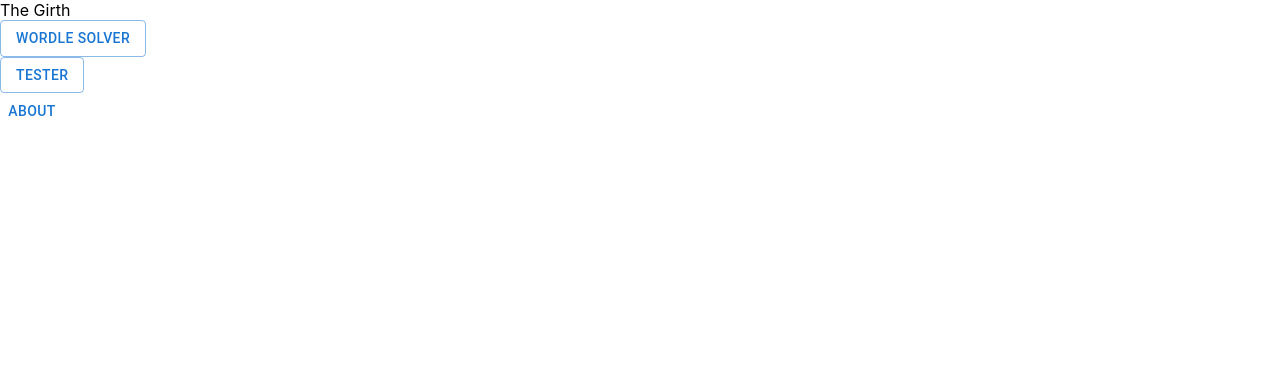
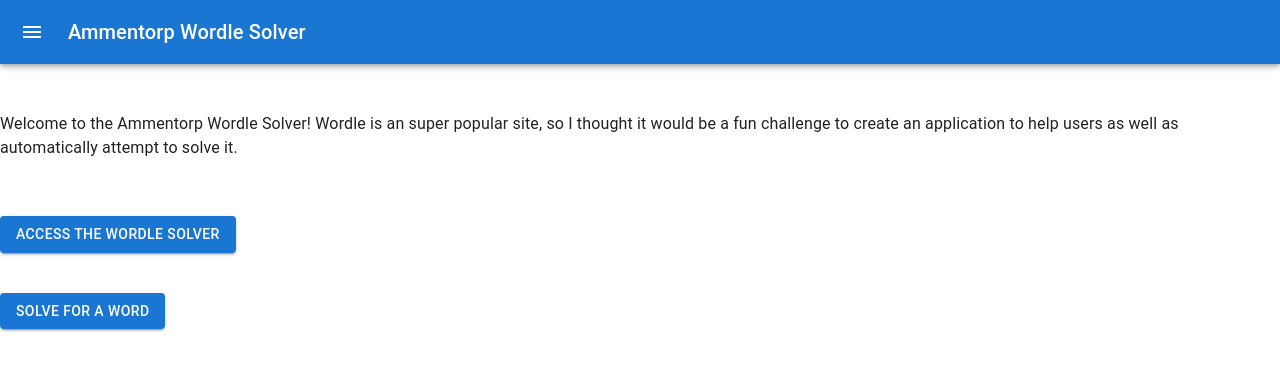
Before and after one commit to ammentorp2/WordleSolver, a React (Create React App) app in the folder frontend/: page / in a window 1280 px wide. Shown: the top 370 px of the page. Built offline with nearby package versions, Linux system fonts and the light colour scheme.

Commit message:
website redesign

```diff
--- a/frontend/package.json
+++ b/frontend/package.json
@@ -5,6 +5,7 @@
   "dependencies": {
     "@emotion/react": "^11.9.3",
     "@emotion/styled": "^11.9.3",
+    "@mui/icons-material": "^5.8.4",
     "@mui/material": "^5.8.4",
     "@testing-library/jest-dom": "^5.16.4",
     "@testing-library/react": "^13.3.0",
--- /dev/null
+++ b/frontend/src/components/Header.jsx
@@ -0,0 +1,149 @@
+import * as React from 'react';
+import { styled, useTheme } from '@mui/material/styles';
+import Box from '@mui/material/Box';
+import Drawer from '@mui/material/Drawer';
+import CssBaseline from '@mui/material/CssBaseline';
+import MuiAppBar from '@mui/material/AppBar';
+import Toolbar from '@mui/material/Toolbar';
+import List from '@mui/material/List';
+import Typography from '@mui/material/Typography';
+import Divider from '@mui/material/Divider';
+import IconButton from '@mui/material/IconButton';
+import MenuIcon from '@mui/icons-material/Menu';
+import ChevronLeftIcon from '@mui/icons-material/ChevronLeft';
+import ChevronRightIcon from '@mui/icons-material/ChevronRight';
+import ListItem from '@mui/material/ListItem';
+import ListItemButton from '@mui/material/ListItemButton';
+import ListItemIcon from '@mui/material/ListItemIcon';
+import ListItemText from '@mui/material/ListItemText';
+import AutoAwesomeIcon from '@mui/icons-material/AutoAwesome';
+import BoltIcon from '@mui/icons-material/Bolt';
+import { useNavigate } from "react-router-dom";
+
+const drawerWidth = 240;
+
+const Main = styled('main', { shouldForwardProp: (prop) => prop !== 'open' })(
+  ({ theme, open }) => ({
+    flexGrow: 1,
+    padding: theme.spacing(3),
+    transition: theme.transitions.create('margin', {
+      easing: theme.transitions.easing.sharp,
+      duration: theme.transitions.duration.leavingScreen,
+    }),
+    marginLeft: `-${drawerWidth}px`,
+    ...(open && {
+      transition: theme.transitions.create('margin', {
+        easing: theme.transitions.easing.easeOut,
+        duration: theme.transitions.duration.enteringScreen,
+      }),
+      marginLeft: 0,
+    }),
+  }),
+);
+
+const AppBar = styled(MuiAppBar, {
+  shouldForwardProp: (prop) => prop !== 'open',
+})(({ theme, open }) => ({
+  transition: theme.transitions.create(['margin', 'width'], {
+    easing: theme.transitions.easing.sharp,
+    duration: theme.transitions.duration.leavingScreen,
+  }),
+  ...(open && {
+    width: `calc(100% - ${drawerWidth}px)`,
+    marginLeft: `${drawerWidth}px`,
+    transition: theme.transitions.create(['margin', 'width'], {
+      easing: theme.transitions.easing.easeOut,
+      duration: theme.transitions.duration.enteringScreen,
+    }),
+  }),
+}));
+
+const DrawerHeader = styled('div')(({ theme }) => ({
+  display: 'flex',
+  alignItems: 'center',
+  padding: theme.spacing(0, 1),
+  // necessary for content to be below app bar
+  ...theme.mixins.toolbar,
+  justifyContent: 'flex-end',
+}));
+
+export const Header = () => {
+    let navigate = useNavigate();
+  const theme = useTheme();
+  const [open, setOpen] = React.useState(false);
+
+  const handleDrawerOpen = () => {
+    setOpen(true);
+  };
+
+  const handleDrawerClose = () => {
+    setOpen(false);
+  };
+
+  return (
+    <Box sx={{ display: 'flex' }}>
+      <CssBaseline />
+      <AppBar position="fixed" open={open}>
+        <Toolbar>
+          <IconButton
+            color="inherit"
+            aria-label="open drawer"
+            onClick={handleDrawerOpen}
+            edge="start"
+            sx={{ mr: 2, ...(open && { display: 'none' }) }}
+          >
+            <MenuIcon />
+          </IconButton>
+          <Typography variant="h6" noWrap component="div">
+            Ammentorp Wordle Solver
+          </Typography>
+        </Toolbar>
+      </AppBar>
+      <Drawer
+        sx={{
+          width: drawerWidth,
+          flexShrink: 0,
+          '& .MuiDrawer-paper': {
+            width: drawerWidth,
+            boxSizing: 'border-box',
+          },
+        }}
+        variant="persistent"
+        anchor="left"
+        open={open}
+      >
+        <DrawerHeader>
+          <IconButton onClick={handleDrawerClose}>
+            {theme.direction === 'ltr' ? <ChevronLeftIcon /> : <ChevronRightIcon />}
+          </IconButton>
+        </DrawerHeader>
+        <Divider />
+        <List>
+            <ListItem key={'Guided Solve'} disablePadding onClick={() => navigate('/solve')}>
+            <ListItemButton>
+                <ListItemIcon>
+                    <BoltIcon />
+                </ListItemIcon>
+                <ListItemText primary={'Guided Solve'} />
+              </ListItemButton>
+            </ListItem>
+
+            <ListItem key={'Solve for Word'} disablePadding onClick={() => navigate('/test')}>
+            <ListItemButton>
+                <ListItemIcon>
+                    <AutoAwesomeIcon />
+                </ListItemIcon>
+                <ListItemText primary={'Auto Solve for Word'} />
+              </ListItemButton>
+            </ListItem>
+        </List>
+        <Divider />
+            <List>
+            </List>
+      </Drawer>
+      <Main open={open}>
+        <DrawerHeader />
+      </Main>
+    </Box>
+  );
+}
--- a/frontend/src/components/WordleSolver.jsx
+++ b/frontend/src/components/WordleSolver.jsx
@@ -1,6 +1,7 @@
 import React from 'react';
 import { useState } from 'react';
-import { Button, Grid, Box, TextField, Typography } from "@mui/material"
+import { Button, Grid, Box, TextField, Typography,Tooltip ,IconButton  } from "@mui/material"
+import HelpIcon  from '@mui/icons-material/Help';
 import { initSolver, processFeedback } from '../API/solverAPI';
 
 // user wordle solver
@@ -10,7 +11,7 @@
     // number of guesses used
     const [guesses,setGuesses] = useState(0);
     // current guess
-    const [guess,setGuess] = useState("");
+    const [guess,setGuess] = useState("guess");
     // feedback on guess
     const [feedback,setFeedback] = useState("wwwww");
 
@@ -72,12 +73,12 @@
 
 
         try{
-            processFeedback(guess,feedback).then((response) => {
+            processFeedback(guess.toLowerCase(),feedback).then((response) => {
                 if(response !== null && response.status === 200){
                     // word not in dict
                     if(response.data.status === 2){
                         alert("Word not in dictionary. Try again")
-                        setGuess('')
+                        setGuess('guess')
                         setFeedback("wwwww")
                         setPastGuesses(pastGuesses.splice(-1))
                         setPastFeedbacks(pastFeedbacks.splice(-1))
@@ -219,18 +220,21 @@
             <div>
             <Grid container direction={'column'} spacing={5}>
                 <Grid item>
-                    <header>
-                        Wordle Solver
-                    </header>
+                    <Typography>Guess Number : {guesses + 1}</Typography>
                 </Grid>
                 <Grid item>
-                    Guess Number : {guesses + 1}
+                    <Typography>Guess:</Typography>
+                    <TextField inputProps={{ maxLength: 5 }} required onChange={e => {setGuess(e.target.value)}} placeholder="guess">
+                        {guess}
+                    </TextField>
                 </Grid>
                 <Grid item>
-                    Guess: <TextField inputProps={{ maxLength: 5 }} required onChange={e => {setGuess(e.target.value)}}>{guess}</TextField>
-                </Grid>
-                <Grid item>
-                    Feedback (from Wordle):
+                    Feedback on word (from Wordle):
+                    <Tooltip title="Click on a letter to cycle between the feedbacks from Wordle: black, yellow, and green">
+                        <IconButton>
+                            <HelpIcon />
+                        </IconButton>
+                    </Tooltip>
                     <Grid container direction={'colummn'} spacing={2}>
                         <Grid item>
                         {
@@ -244,12 +248,7 @@
 
                 </Grid>
                 <Grid item>
-                    <Button variant="outlined" onClick={handleSubmitGuess}>
-                        Submit Guess
-                    </Button>
-                </Grid>
-                <Grid item>
-                    <Button onClick={handleShowHideRecommendedGuess}>
+                    <Button variant="contained" onClick={handleShowHideRecommendedGuess}>
                         Show/Hide Suggested Guess
                     </Button>
                     {
@@ -260,7 +259,7 @@
                     }
                 </Grid>
                 <Grid item>
-                    <Button onClick={handleShowHideWords}>
+                    <Button variant="contained" onClick={handleShowHideWords}>
                         Show/Hide Available Words
                     </Button>
                     {
@@ -272,6 +271,11 @@
                         null
                     }
                 </Grid>
+                <Grid item>
+                    <Button variant="contained" color="success" onClick={handleSubmitGuess}>
+                        Submit Guess
+                    </Button>
+                </Grid>
             </Grid>
         </div>
             :
--- a/frontend/src/components/WordleSolverTester.jsx
+++ b/frontend/src/components/WordleSolverTester.jsx
@@ -90,6 +90,7 @@
                 output.push(<div></div>)
 
             }
+            output.push(<Typography>Solved in {pastGuesses.length} guesses</Typography>)
         }
 
         return output;
@@ -108,18 +109,16 @@
             {mounted ?
                 <Grid container direction={'column'} spacing={5}>
                     <Grid item>
-                        <header>
-                            Wordle Solver
-                        </header>
+                        <Typography>
+                            Word to solve for:
+                        </Typography>
+                        <TextField inputProps={{ maxLength: 5 }} required
+                                                onChange={e => {setTargetWord(e.target.value)}} disabled={wordSubmitted}>
+                            {targetWord}
+                        </TextField>
                     </Grid>
                     <Grid item>
-                        Word to solve for: <TextField inputProps={{ maxLength: 5 }} required
-                                                onChange={e => {setTargetWord(e.target.value)}} disabled={wordSubmitted}>
-                                                    {targetWord}
-                                            </TextField>
-                    </Grid>
-                    <Grid item>
-                        <Button variant="outlined" onClick={handleSolveWord} disabled={wordSubmitted}>
+                        <Button variant="contained" color="success" onClick={handleSolveWord} disabled={wordSubmitted}>
                             Solve for word
                         </Button>
                     </Grid>
@@ -129,7 +128,7 @@
                         }
                     </Grid>
                     <Grid item >
-                        <Button variant="outlined" onClick={handleSolveAgain} disabled={!wordSubmitted}>
+                        <Button variant="contained" onClick={handleSolveAgain} disabled={!wordSubmitted}>
                             Solve for another word
                         </Button>
                     </Grid>
--- a/frontend/src/pages/HomePage.jsx
+++ b/frontend/src/pages/HomePage.jsx
@@ -1,6 +1,7 @@
 import React from 'react';
-import { Button, Grid, MenuItem, Select, TextField } from "@mui/material"
+import { Button, Grid, MenuItem, Select, TextField, Typography } from "@mui/material"
 import { useNavigate } from "react-router-dom";
+import { Header } from '../components/Header';
 
 export const HomePage = () => {
     let navigate = useNavigate();
@@ -15,23 +16,22 @@
 
     return (
         <div>
-            <Grid>
-                <Grid item textAlign={true}>
-                    The Girth
+            <Header />
+            <Grid container justifyContent="center" direction={'column'} spacing={5}>
+                <Grid item>
+                    <Typography paragraph variant="body1">
+                        Welcome to the Ammentorp Wordle Solver! Wordle is an super popular site, so I thought it would be
+                        a fun challenge to create an application to help users as well as automatically attempt to solve it.
+                    </Typography>
                 </Grid>
                 <Grid item>
-                    <Button variant="outlined" onClick={handleGoToSolve}>
-                        Wordle Solver
+                    <Button variant="contained" onClick={handleGoToSolve}>
+                        Access the Wordle Solver
                     </Button>
                 </Grid>
                 <Grid item>
-                    <Button variant="outlined" onClick={handleGoToTest}>
-                        Tester
-                    </Button>
-                </Grid>
-                <Grid item>
-                    <Button>
-                        About
+                    <Button variant="contained" onClick={handleGoToTest}>
+                        Solve for a word
                     </Button>
                 </Grid>
             </Grid>
--- a/frontend/src/pages/Solver.jsx
+++ b/frontend/src/pages/Solver.jsx
@@ -1,9 +1,12 @@
 import React from 'react';
+import { Typography } from "@mui/material"
 import {WordleSolver} from '../components/WordleSolver'
+import { Header } from '../components/Header';
 
 export const Solver = () => {
     return(
         <div>
+            <Header />
             <WordleSolver></WordleSolver>
         </div>
     )
--- a/frontend/src/pages/Tester.jsx
+++ b/frontend/src/pages/Tester.jsx
@@ -1,9 +1,12 @@
 import React from 'react';
+import { Typography } from "@mui/material"
 import { WordleSolverTester } from '../components/WordleSolverTester';
+import { Header } from '../components/Header';
 
 export const Tester = () => {
     return(
         <div>
+            <Header />
             <WordleSolverTester />
         </div>
     )
```
Also changed, not shown: 1 other file (tests, documents, lock files or other folders).
